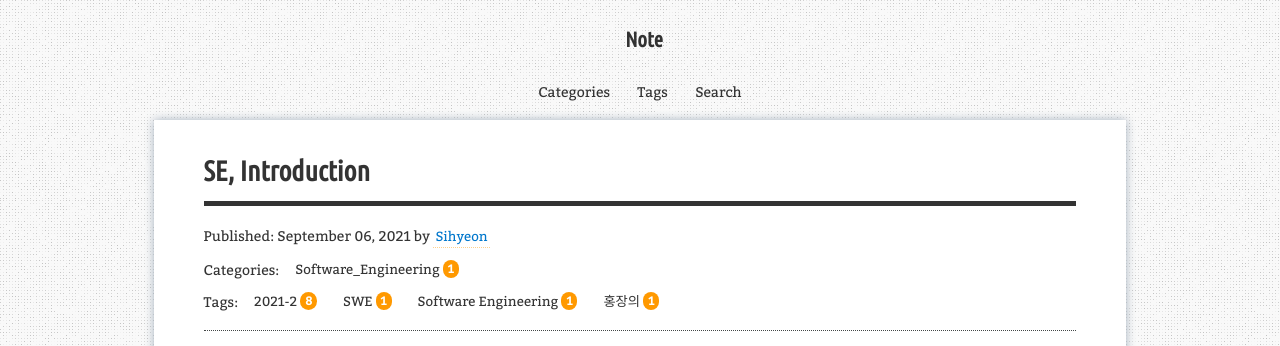
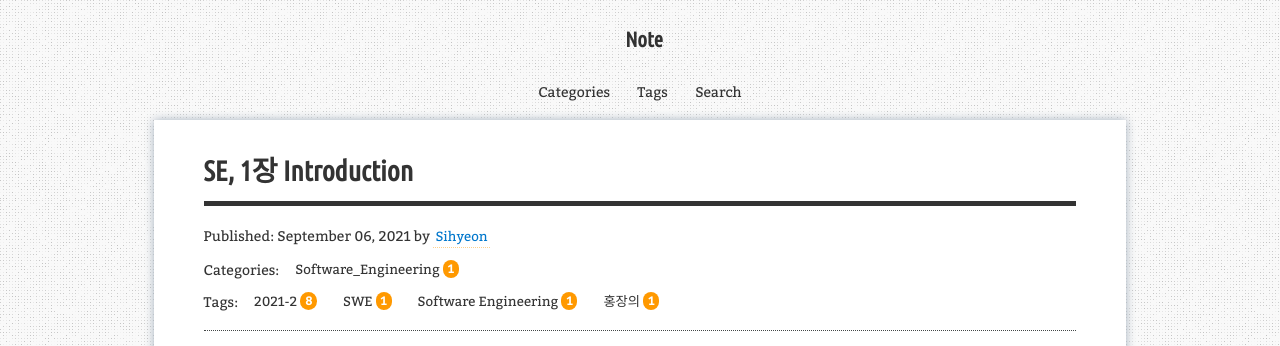
Before and after one commit to aristohyun/aristohyun.github.io, a Jekyll site: the page built from _posts/2021-09-06-SE_01.md, in a window 1280 px wide and 900 px high. Shown: the top 346 px of the window. Built offline with Jekyll 4.4.1, drawn with Linux system fonts in a browser that asks for light colours; comment, search, counter and statistics services are not loaded.

Commit message:
Update 2021-09-06-SE_01.md

```diff
--- a/_posts/2021-09-06-SE_01.md
+++ b/_posts/2021-09-06-SE_01.md
@@ -1,6 +1,6 @@
 ---
 layout: post
-title: "SE, Introduction"
+title: "SE, 1장 Introduction"
 description: "SWE, 홍장의 교수님"
 categories: [Software_Engineering]
 tags: [2021-2, SWE, Software Engineering, 홍장의]
@@ -158,17 +158,18 @@ redirect_from:
 
 프로그래밍은 어떻게 변화하였는가
 
-Assembly
+- Assembly
 
-Procedure-oriented : 처리 로직과 데이터 의존성을 제거
+- Procedure-oriented : 처리 로직과 데이터 의존성을 제거
 
-Object-oriented : 멤버변수와 연산은 하나로 묵여져 있어야 한다
+- Object-oriented : 멤버변수와 연산은 하나로 묵여져 있어야 한다
 
-Component Based : 실세계를 더 반영해보자. 이전 프로젝트의 클래스를 재사용해보자
+- Component Based : 실세계를 더 반영해보자. 이전 프로젝트의 클래스를 재사용해보자
 
 이후 다음과 같은 개념으로 진화. 더 빠르고 쉽게 소프트웨어 개발
 
 #### 이러한 진화의 최종 목표는?
+
 - 편하려고. 개발자가 편하면 생산성이 높아짐
 - 생산성과 푸질의 향상을 위해
 
```
